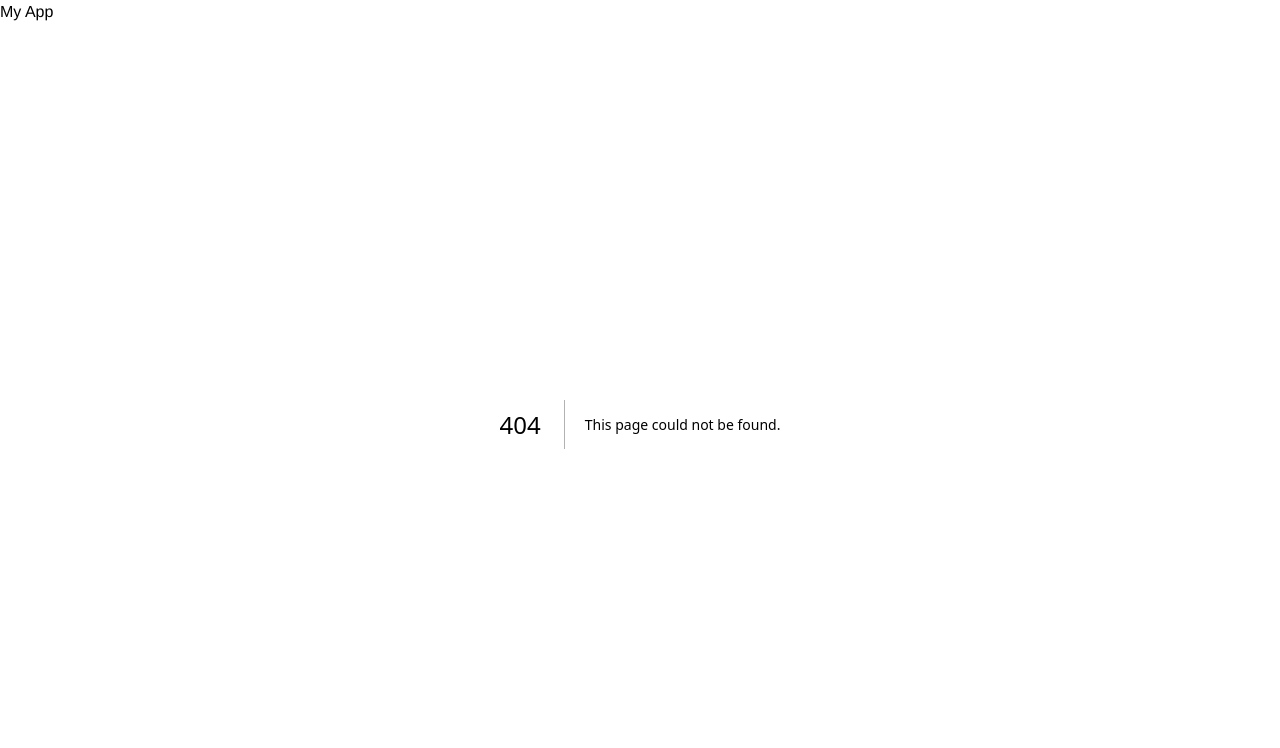
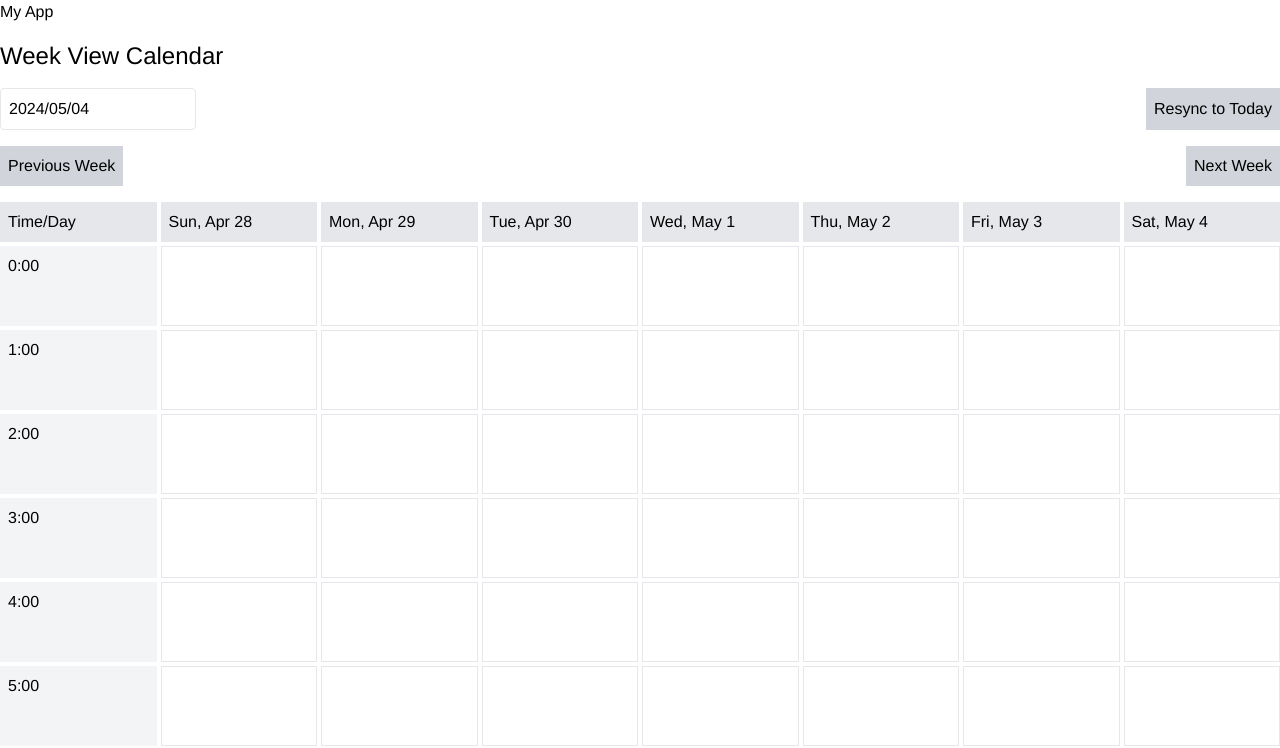
Before and after one commit to yuzejosh/flow, a Next.js app: page /meeting in a window 1280 px wide. Before the commit this address had no page. Shown: the top 748 px of the page. Built offline with nearby package versions, Linux system fonts and the light colour scheme.

Commit message:
create base meeting component

```diff
--- a/package.json
+++ b/package.json
@@ -10,8 +10,10 @@
   },
   "dependencies": {
     "@auth0/nextjs-auth0": "^3.5.0",
+    "date-fns": "^3.6.0",
     "next": "14.2.3",
     "react": "^18",
+    "react-datepicker": "^6.9.0",
     "react-dom": "^18"
   },
   "devDependencies": {
--- a/src/app/login/page.tsx
+++ b/src/app/login/page.tsx
@@ -1,4 +1,6 @@
 const LoginPage = () => {
+    console.log(process.env.AUTH0_SECRET);
+
 
     return (
         <div>
--- /dev/null
+++ b/src/app/meeting/page.tsx
@@ -0,0 +1,10 @@
+import WeekViewCalendar from '../ui/week-view-calendar';
+
+export default function CalendarPage() {
+  return (
+    <div className="container mx-auto py-4">
+      <h1 className="text-2xl mb-4">Week View Calendar</h1>
+      <WeekViewCalendar />
+    </div>
+  );
+}
--- a/src/app/page.tsx
+++ b/src/app/page.tsx
@@ -1,8 +1,12 @@
+
+
 export default function Home() {
   return (
     <main className="">
       <h1 className="text-2xl">Home</h1>
       <p className="press-start text-3xl">Welcome to your new Next.js app!</p>
+      <div className="container mx-auto">
+      </div>
     </main>
   );
 }
--- /dev/null
+++ b/src/app/ui/sample-calendar-data.ts
@@ -0,0 +1,21 @@
+export type CalendarEvent = {
+    id: string;
+    title: string;
+    start: Date;
+    end: Date;
+  };
+
+  export const sampleEvents: CalendarEvent[] = [
+    {
+      id: '1',
+      title: 'Meeting with Team',
+      start: new Date('2024-05-06T10:00:00'),
+      end: new Date('2024-05-06T11:00:00'),
+    },
+    {
+      id: '2',
+      title: 'Available for 1:1',
+      start: new Date('2024-05-07T12:30:00'),
+      end: new Date('2024-05-07T13:30:00'),
+    },
+  ];
--- /dev/null
+++ b/src/app/ui/week-view-calendar-client.tsx
@@ -0,0 +1,119 @@
+"use client";
+
+import React, { useState } from 'react';
+import DatePicker from 'react-datepicker';
+import {
+  add,
+  eachDayOfInterval,
+  format,
+  differenceInMinutes,
+  startOfHour,
+  endOfHour,
+  startOfWeek,
+} from 'date-fns';
+import "react-datepicker/dist/react-datepicker.css";
+import { CalendarEvent, sampleEvents } from './sample-calendar-data';
+
+type CalendarClientProps = {
+  initialDate: Date;
+};
+
+const hours = Array.from({ length: 24 }, (_, i) => i);
+
+export default function WeekViewCalendarClient({ initialDate }: CalendarClientProps) {
+  const [currentDate, setCurrentDate] = useState(initialDate);
+
+  const weekStart = startOfWeek(currentDate, { weekStartsOn: 0 });
+  const weekDays = eachDayOfInterval({
+    start: weekStart,
+    end: add(weekStart, { days: 6 }),
+  });
+
+  const handlePreviousWeek = () => {
+    setCurrentDate((prev) => add(prev, { days: -7 }));
+  };
+
+  const handleNextWeek = () => {
+    setCurrentDate((prev) => add(prev, { days: 7 }));
+  };
+
+  const handleResync = () => {
+    setCurrentDate(new Date());
+  };
+
+  const getEventsForHour = (day: Date, hour: number): CalendarEvent[] => {
+    return sampleEvents.filter((event) => {
+      const start = new Date(event.start);
+      const end = new Date(event.end);
+
+      // Check if the event overlaps with the current hour
+      const hourStart = startOfHour(add(day, { hours: hour }));
+      const hourEnd = endOfHour(hourStart);
+      return (
+        (start < hourEnd && end > hourStart) &&
+        start.toDateString() === day.toDateString()
+      );
+    });
+  };
+
+  return (
+    <div className="flex flex-col items-center">
+      <div className="mb-4 flex justify-between w-full">
+        <DatePicker
+          selected={currentDate}
+          onChange={(date: Date) => setCurrentDate(date)}
+          showMonthDropdown
+          showYearDropdown
+          dropdownMode="select"
+          dateFormat="yyyy/MM/dd"
+          className="p-2 border rounded"
+        />
+        <button onClick={handleResync} className="bg-gray-300 p-2 ml-2">
+          Resync to Today
+        </button>
+      </div>
+      <div className="flex justify-between w-full mb-4">
+        <button onClick={handlePreviousWeek} className="bg-gray-300 p-2">
+          Previous Week
+        </button>
+        <button onClick={handleNextWeek} className="bg-gray-300 p-2">
+          Next Week
+        </button>
+      </div>
+      <div className="grid grid-cols-8 gap-1 w-full">
+        <div className="bg-gray-200 p-2">Time/Day</div>
+        {weekDays.map((day) => (
+          <div key={day.toString()} className="bg-gray-200 p-2">
+            {format(day, 'eee, MMM d')}
+          </div>
+        ))}
+        {hours.map((hour) => (
+          <React.Fragment key={hour}>
+            <div className="bg-gray-100 p-2">{hour}:00</div>
+            {weekDays.map((day) => (
+              <div key={`${day.toString()}-${hour}`} className="border relative h-20">
+                {getEventsForHour(day, hour).map((event) => {
+                  const minutes = differenceInMinutes(event.end, event.start);
+                  const height = (minutes / 60) * 100;
+                  return (
+                    <div
+                      key={event.id}
+                      className="bg-blue-200 text-xs rounded p-1 absolute"
+                      style={{
+                        top: `${(event.start.getMinutes() / 60) * 100}%`,
+                        height: `${height}%`,
+                        width: "90%",
+                      }}
+                    >
+                      {event.title}
+                    </div>
+                  );
+                })}
+              </div>
+            ))}
+          </React.Fragment>
+        ))}
+      </div>
+    </div>
+  );
+}
--- /dev/null
+++ b/src/app/ui/week-view-calendar.tsx
@@ -0,0 +1,15 @@
+// components/WeekViewCalendar.tsx
+
+import { add, eachDayOfInterval, startOfWeek } from 'date-fns';
+import WeekViewCalendarClient from './week-view-calendar-client';
+
+export default function WeekViewCalendar() {
+  const currentDate = new Date();
+  const weekStart = startOfWeek(currentDate, { weekStartsOn: 0 });
+  const weekDays = eachDayOfInterval({
+    start: weekStart,
+    end: add(weekStart, { days: 6 }),
+  });
+
+  return <WeekViewCalendarClient initialDate={currentDate} />;
+}
```
Also changed, not shown: 1 other file (tests, documents, lock files or other folders).
